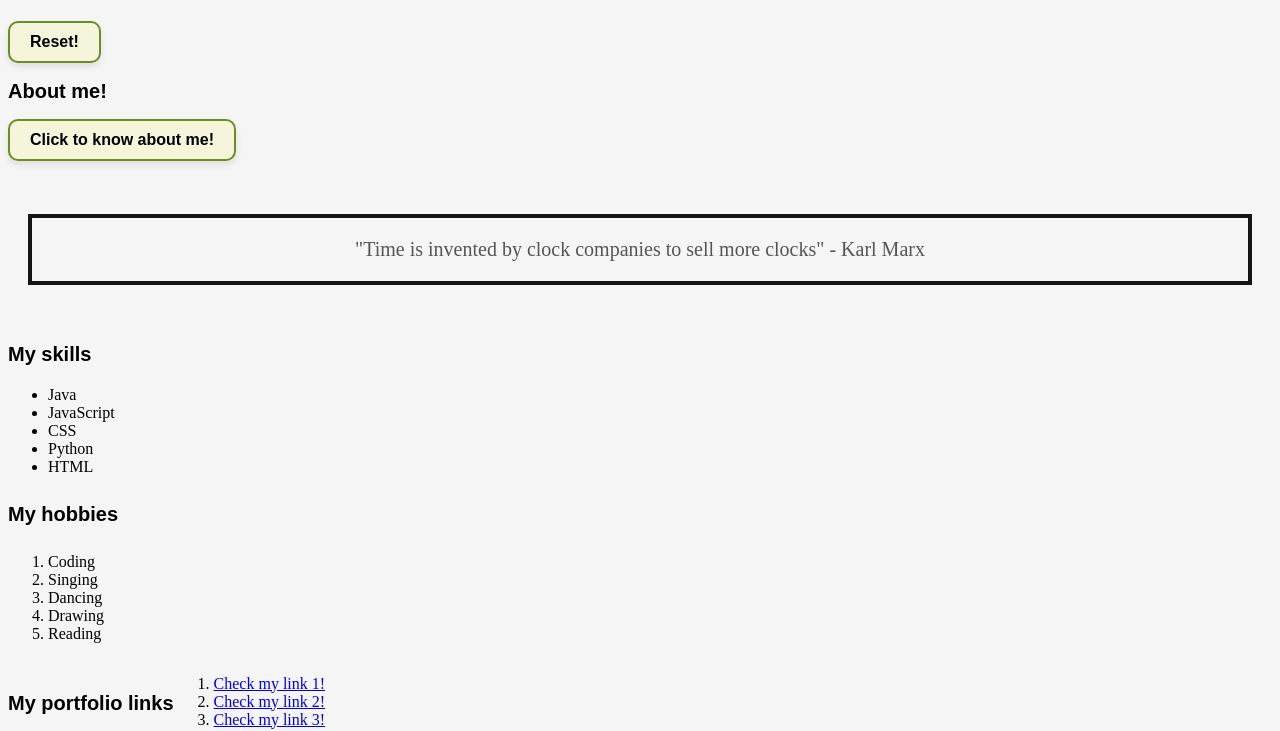
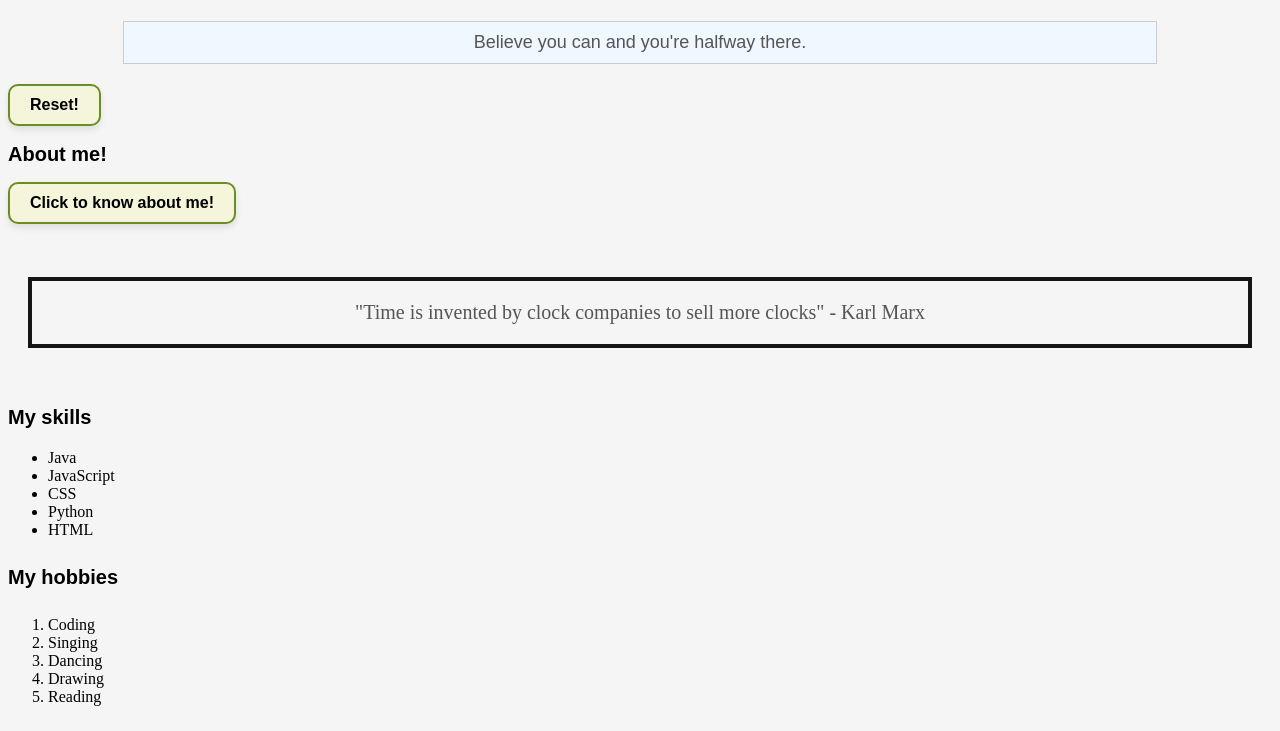
Before and after one commit to manaswi1590/git-online, a plain HTML site: page Web development/index.html in a window 1280 px wide. Shown: the part 69-800 px from the top of the page. Drawn offline with Linux system fonts and the light colour scheme.

Commit message:
Updated html, style.css and favicon.png.png and fixed buys

```diff
--- a/index.html
+++ b/Web development/index.html
@@ -12,11 +12,16 @@
         <h1 id="main-title">
             Welcome to my Website!
         </h1>
+         <!--QUOTE BOX!-->
+
+        <div id="quoteBox" class="quote"></div>
 
         <button id="resetButton" class="fancy-button"> Reset!</button>
         <p id="resetMessage"></p>
 
-        <h2 class="fancy-card">About me!</h2>
+        <h2 class="fancy-card" id="bioTitle"> About me!</h2>
+        <p id="bioText"></p>
+
         <button id="clickButton" class="fancy-button"> Click to know about me!</button>
         <p id="message"></p>
 
@@ -51,9 +56,14 @@
 
              <a href="https://github.com" target="_blank">Visit my Github!</a>
              <br>
+
+
             <!--MY IMAGES!-->
              <img src="https://picsum.photos/id/237/550/400"
              alt="Random placeholder image">
+
+
+
 
             <!--JAVA SCRIPT-->
 
@@ -93,6 +103,36 @@
                         }
                     location.reload();
                     });
+
+                    const quoteBox = document.getElementById("quoteBox");
+                    quoteBox.textContent = "This is a quote box!";
+                    quoteBox.style.backgroundColor = "#f0f8ff";
+                    quoteBox.style.border = "2px solid #ccc";
+
+                    const quotes = [
+                        "The only way to do great work is to love what you do.",
+                        "Success is not the key to happiness. Happiness is the key to success.",
+                        "Believe you can and you're halfway there."
+                    ];
+
+                const random= Math.floor(Math.random() * quotes.length);
+                quoteBox.textContent = quotes[random];
+
+                quoteBox.style.margin = "20px auto";
+                quoteBox.style.width = "80%";
+                quoteBox.style.textAlign = "center";
+                quoteBox.style.fontSize = "18px";
+                quoteBox.style.color = "#555";
+                quoteBox.style.fontFamily = "https://fonts.google.com/specimen/Playwrite+HU";
+                quoteBox.style.padding = "10px";
+                quoteBox.style.border = "1px solid #ccc";
+
+
+
+
+
+
+
              </script>
     </body>
 </html>
--- a/style.css
+++ b/Web development/style.css
@@ -88,3 +88,15 @@
             .fancy-button:focus {
             outline: none;
         }
+
+        .quote {
+            background-color: #032f55;
+            border: 2px solid #ed8e8e;
+            padding: 20px;
+            margin: 20px auto;
+            width: 80%;
+            text-align: center;
+            font-size: 18px;
+            color: #555;
+            font-family: 'Montserrat', sans-serif;
+        }
```
Also changed, not shown: Web development/favicon.png.png (renamed from favicon.png.png).
